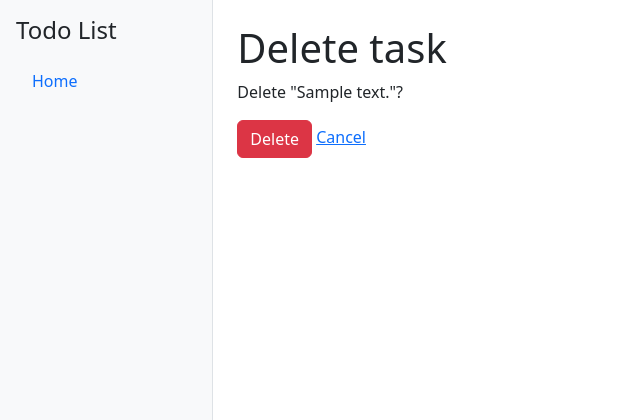
After one commit to midetc/todo-list, a Django app: page /task/1/delete/ in a window 1280 px wide. The commit adds this page. Shown: the top 420 px of the page, without its empty margins (0-640 px from the left). Run offline with Django 5.2, Linux system fonts and the light colour scheme; tables that the repository leaves empty hold one stand-in row (values such as "Sample post").

Commit message:
feat: add update and delete task pages

```diff
--- a/tasks/urls.py
+++ b/tasks/urls.py
@@ -1,10 +1,17 @@
 from django.urls import path
 
-from tasks.views import ListTaskView, CreateTaskView
+from tasks.views import (
+    CreateTaskView,
+    DeleteTaskView,
+    ListTaskView,
+    UpdateTaskView,
+)
 
 urlpatterns = [
     path("", ListTaskView.as_view(), name="task-list"),
     path("task/create/", CreateTaskView.as_view(), name="task-create"),
+    path("task/<int:pk>/update/", UpdateTaskView.as_view(), name="task-update"),
+    path("task/<int:pk>/delete/", DeleteTaskView.as_view(), name="task-delete"),
 ]
 
 
--- a/tasks/views.py
+++ b/tasks/views.py
@@ -1,5 +1,5 @@
 from django.urls import reverse_lazy
-from django.views.generic import ListView, CreateView
+from django.views.generic import ListView, CreateView, DeleteView, UpdateView
 
 from tasks.forms import TaskForm
 from tasks.models import Task
@@ -14,3 +14,13 @@ class CreateTaskView(CreateView):
     model = Task
     form_class = TaskForm
     success_url = reverse_lazy("tasks:task-list")
+
+class UpdateTaskView(UpdateView):
+    model = Task
+    form_class = TaskForm
+    success_url = reverse_lazy("tasks:task-list")
+
+
+class DeleteTaskView(DeleteView):
+    model = Task
+    success_url = reverse_lazy("tasks:task-list")
--- /dev/null
+++ b/templates/tasks/task_confirm_delete.html
@@ -0,0 +1,11 @@
+{% extends "base.html" %}
+
+{% block content %}
+  <h1>Delete task</h1>
+  <p>Delete "{{ object.content }}"?</p>
+  <form method="post">
+    {% csrf_token %}
+    <button type="submit" class="btn btn-danger">Delete</button>
+    <a href="{% url 'tasks:task-list' %}">Cancel</a>
+  </form>
+{% endblock %}
--- a/templates/tasks/task_form.html
+++ b/templates/tasks/task_form.html
@@ -2,10 +2,12 @@
 {% load crispy_forms_tags %}
 
 {% block content %}
-  <h1>Create task</h1>
+  <h1>{% if object %}Update task{% else %}Create task{% endif %}</h1>
   <form method="post">
     {% csrf_token %}
     {{ form|crispy }}
-    <button type="submit" class="btn btn-primary">Create</button>
+    <button type="submit" class="btn btn-primary">
+      {% if object %}Update{% else %}Create{% endif %}
+    </button>
   </form>
 {% endblock %}
--- a/templates/tasks/task_list.html
+++ b/templates/tasks/task_list.html
@@ -31,6 +31,8 @@
         {% empty %}
           —
         {% endfor %}
+        <a href="{% url 'tasks:task-update' task.pk %}">Update</a>
+        <a href="{% url 'tasks:task-delete' task.pk %}">Delete</a>
       </p>
     </article>
   {% empty %}
```
